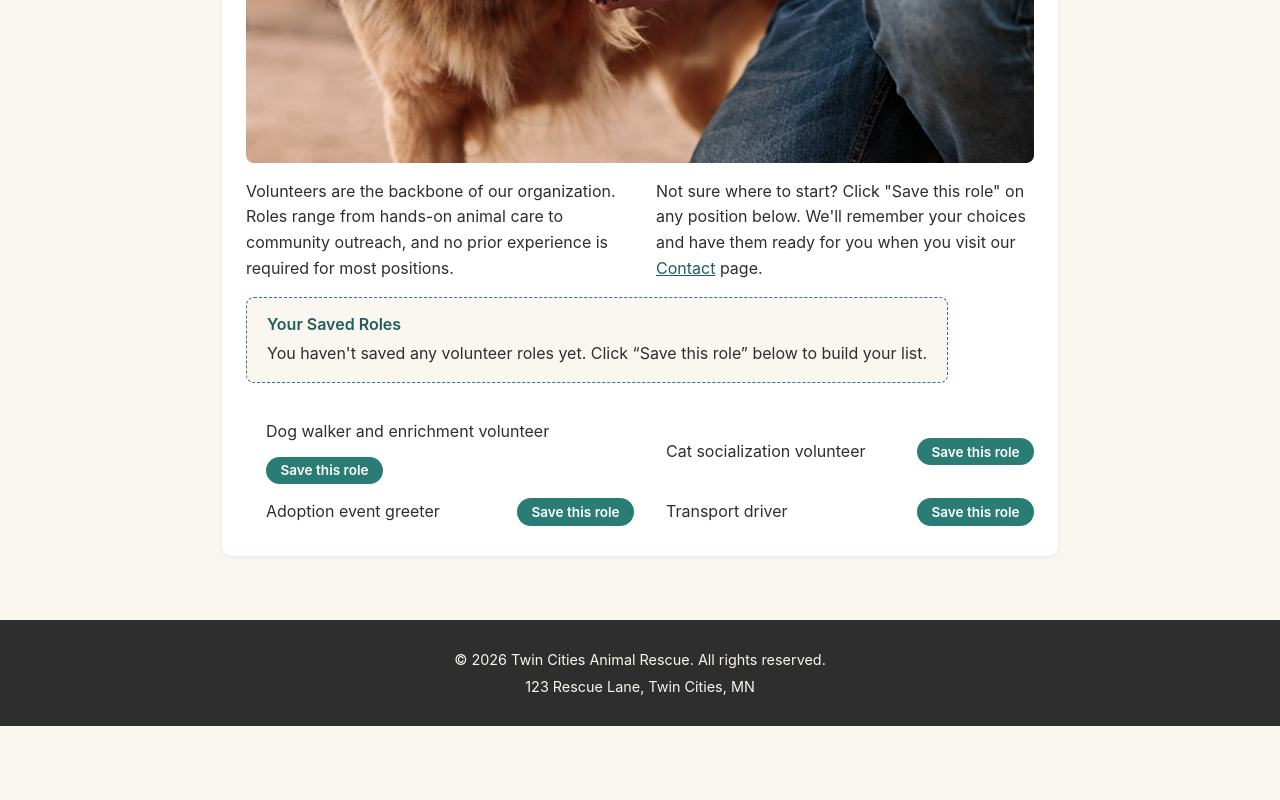
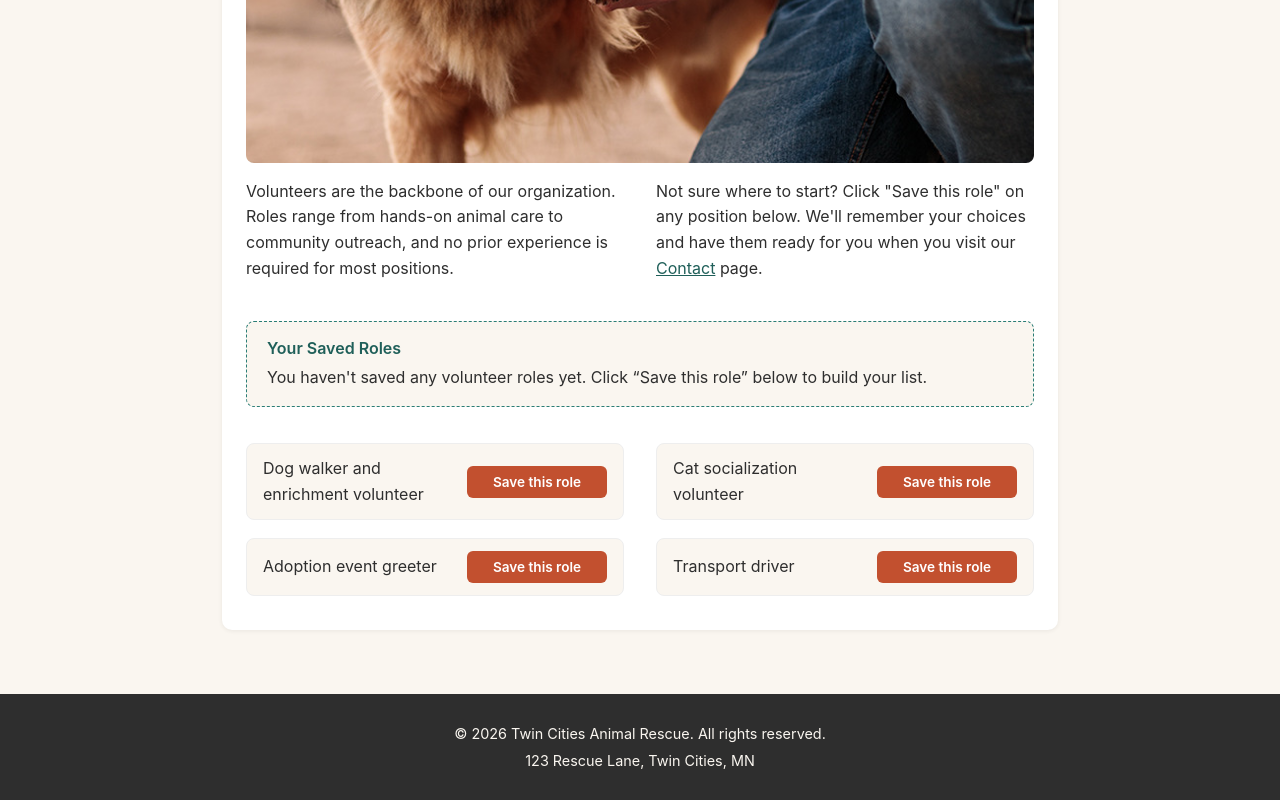
Before and after one commit to alexandru-petrache/sophia-itwd-t4, a plain HTML site: page services.html in a window 1280 px wide. Shown: the part 1621-2421 px from the top of the page. Before the commit the page ends 2347 px from the top, so only its background shows below. Drawn offline with Linux system fonts and the light colour scheme.

Commit message:
Add files via upload

```diff
--- a/script.js
+++ b/script.js
@@ -57,7 +57,7 @@ function renderRoleButtons() {
     if (!button) return;
 
     const isSaved = savedIds.indexOf(role.id) !== -1;
-    button.textContent = isSaved ? "Saved \u2713" : "Save this role";
+    button.textContent = isSaved ? "Saved" : "Save this role";
     button.classList.toggle("is-saved", isSaved);
     button.setAttribute("aria-pressed", isSaved ? "true" : "false");
   });
--- a/styles.css
+++ b/styles.css
@@ -331,20 +331,38 @@ footer p {
 }
 
 /* ---- Touchstone 4: Volunteer interest tracker ---- */
-.role-item {
+#volunteer-list {
+  list-style: none;
+  padding: 0;
+  margin: 0;
+}
+
+#volunteer-list li.role-item {
   display: flex;
   align-items: center;
   justify-content: space-between;
-  gap: 0.75rem;
-  flex-wrap: wrap;
+  gap: 1rem;
+  background-color: var(--cream);
+  border: 1px solid #eee;
+  border-radius: 8px;
+  padding: 0.75rem 1rem;
+  margin-bottom: 0.6rem;
+}
+
+#volunteer-list li.role-item span {
+  flex: 1 1 auto;
+  min-width: 0;
 }
 
 .role-btn {
-  background-color: var(--teal);
+  flex-shrink: 0;
+  min-width: 140px;
+  text-align: center;
+  background-color: var(--coral-dark);
   color: var(--white);
   border: none;
-  border-radius: 999px;
-  padding: 0.35rem 0.9rem;
+  border-radius: 6px;
+  padding: 0.5rem 1rem;
   font-family: var(--font-heading);
   font-weight: 600;
   font-size: 0.85rem;
@@ -355,16 +373,29 @@ footer p {
 
 .role-btn:hover,
 .role-btn:focus {
-  background-color: var(--teal-dark);
+  background-color: var(--coral-darker);
 }
 
 .role-btn.is-saved {
-  background-color: var(--coral-dark);
+  background-color: var(--teal);
 }
 
 .role-btn.is-saved:hover,
 .role-btn.is-saved:focus {
-  background-color: var(--coral-darker);
+  background-color: var(--teal-dark);
+}
+
+@media (max-width: 420px) {
+  #volunteer-list li.role-item {
+    flex-direction: column;
+    align-items: stretch;
+    text-align: left;
+  }
+
+  .role-btn {
+    width: 100%;
+    min-width: 0;
+  }
 }
 
 .saved-roles-box {
@@ -372,6 +403,7 @@ footer p {
   border: 1px dashed var(--teal);
   border-radius: 8px;
   padding: 1rem 1.25rem;
+  margin-top: 1.5rem;
   margin-bottom: 1.25rem;
 }
 
@@ -386,7 +418,7 @@ footer p {
 }
 
 .saved-roles-box ul {
-  margin: 0.5rem 0 0 0;
+  margin: 0.75rem 0 0 0;
 }
 
 /* ---- Touchstone 4: Contact page interest banner ---- */
@@ -410,7 +442,7 @@ footer p {
 
 .interest-banner button {
   margin-top: 0.75rem;
-  background-color: var(--teal);
+  background-color: var(--coral-dark);
   color: var(--white);
   border: none;
   border-radius: 6px;
@@ -423,7 +455,7 @@ footer p {
 
 .interest-banner button:hover,
 .interest-banner button:focus {
-  background-color: var(--teal-dark);
+  background-color: var(--coral-darker);
 }
 
 /* ---- Touchstone 4: Form validation feedback ---- */
@@ -505,6 +537,10 @@ footer p {
     flex-basis: 100%;
   }
 
+  section[aria-labelledby="volunteer-heading"] .saved-roles-box {
+    flex-basis: 100%;
+  }
+
   section[aria-labelledby="volunteer-heading"] img {
     flex: 0 0 260px;
     margin: 0;
@@ -515,7 +551,7 @@ footer p {
     margin: 0;
   }
 
-  section[aria-labelledby="volunteer-heading"] ul {
+  section[aria-labelledby="volunteer-heading"] #volunteer-list {
     flex-basis: 100%;
     display: grid;
     grid-template-columns: repeat(2, 1fr);
```
